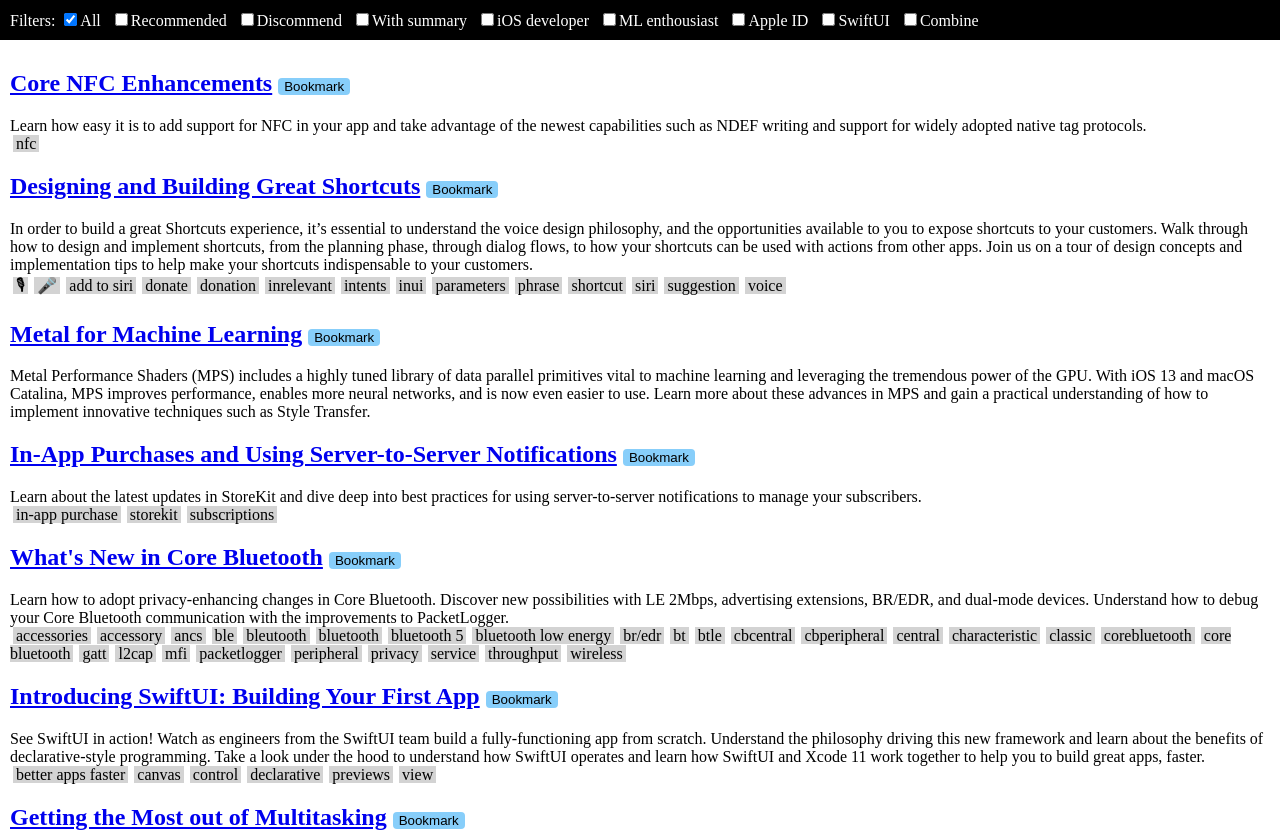
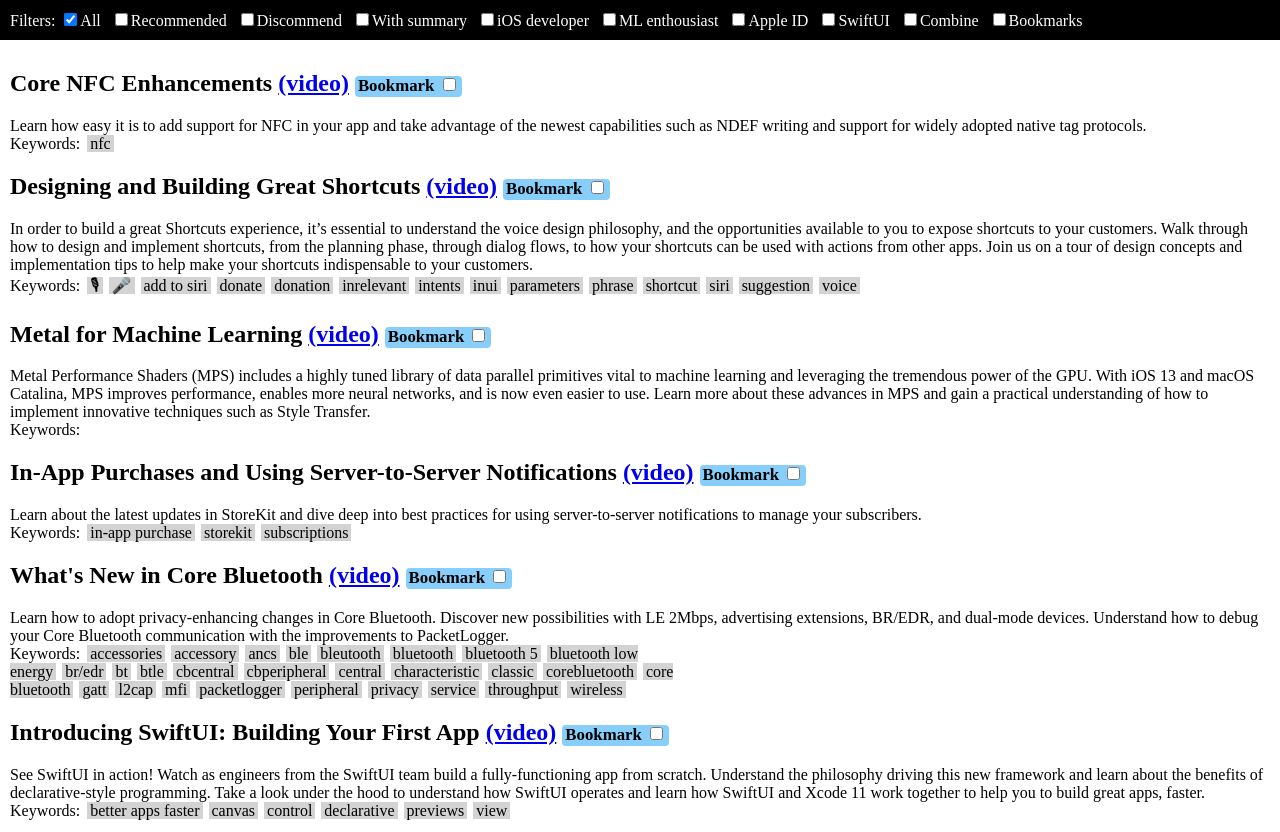
Before and after one commit to Q42/wwdc-2019-recap, a React (Vite) app: page / in a window 1280 px wide. Shown: the top 832 px of the page. Built offline with nearby package versions, Linux system fonts and the light colour scheme.

Commit message:
Bookmarking

```diff
--- a/src/Video.tsx
+++ b/src/Video.tsx
@@ -1,5 +1,8 @@
-export default (video: any) => (<div>
-    <h2><a href={video.webPermalink}>{video.title}</a> <button className="bookmark">Bookmark</button></h2>
+export default (video: any, toggle: (id: string) => void) => (<div key={video.id}>
+    <h2>
+        {video.title} <a href={video.webPermalink}>(video)</a><span> </span>
+        <label className="bookmark">Bookmark <input onChange={(e) => toggle(video.id, e.target.checked)} type="checkbox" checked={video.bookmarked} /></label>
+    </h2>
     <div>{video.description}</div>
-    <div>{(video.keywords || []).map((key) => (<span className="keyword" key={key}>{key}</span> ))}</div>
+    <div>Keywords: {(video.keywords || []).map((key) => (<span className="keyword" key={key}>{key}</span> ))}</div>
 </div>)
--- a/src/app.less
+++ b/src/app.less
@@ -12,7 +12,8 @@
 
 .keyword { background: lightgray; padding: 0 3px; margin: 0 3px; }
 
-.bookmark { background: lightskyblue; border-radius: 4px; border: none; }
+.bookmark { background: lightskyblue; border-radius: 4px; border: none; font-size: 70%; padding: 0 3px 2px; }
+.bookmark input { font-size: 100%; }
 
 .controls button {
     background: white; border-radius: 4px; border: 1px solid darkgray;
--- a/src/app.tsx
+++ b/src/app.tsx
@@ -15,15 +15,25 @@
 
 class App extends React.Component {
 
-  public state = { filters: [] };
+  public state = { filters: [], bookmarks: [], showBookmarkedOnly: false };
 
-  toggleFilter(name: string) {
-    if (this.state.filters.indexOf(name) >= 0) {
+  toggleFilter(name: string, selected: boolean) {
+    if (!selected) {
       // remove
       this.setState({ filters: this.state.filters.filter((s) => s !== name) });
     } else {
       // add
       this.setState({ filters: [...this.state.filters, name] });
+    }
+  }
+
+  toggleBookmark(name: string, selected: boolean) {
+    if (!selected) {
+      // remove
+      this.setState({ bookmarks: this.state.bookmarks.filter((s) => s !== name) });
+    } else {
+      // add
+      this.setState({ bookmarks: [...this.state.bookmarks, name] });
     }
   }
 
@@ -34,12 +44,18 @@
       ...tags[tagName],
     }));
 
+    tagObjects.push({
+      id: "bookmark",
+      selected: this.state.filters.indexOf("bookmark") >= 0,
+      name: "Bookmarks",
+    })
+
     tagObjects.unshift({ id: "all", name: "All", selected: this.state.filters.length === 0 || tagObjects.length === this.state.filters.length });
 
     return <div>
       <div className="controls">{Controls(tagObjects, this.toggleFilter.bind(this))}</div>
       <div className="videos">{
-        videos.map((video) => (Video(video)))
+        videos.map((video) => (Video({ ...video, bookmarked: this.state.bookmarks.indexOf(video.id) >= 0 }, this.toggleBookmark.bind(this))))
       }</div>
     </div>;
   }
```
